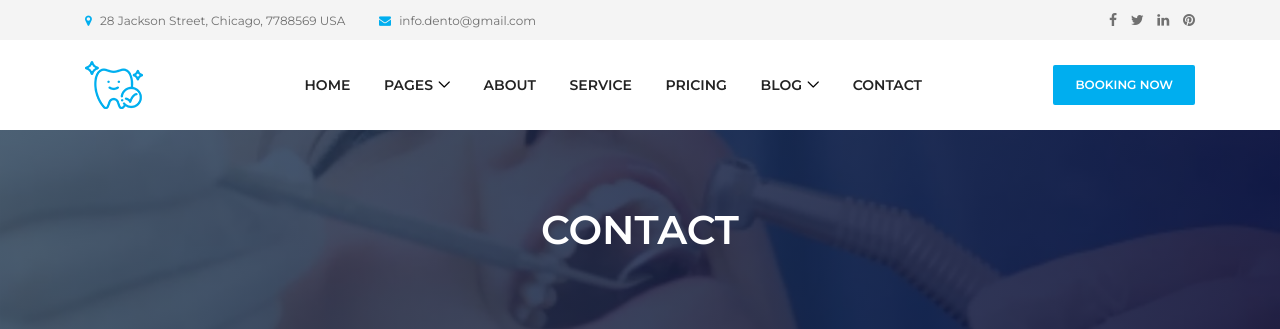
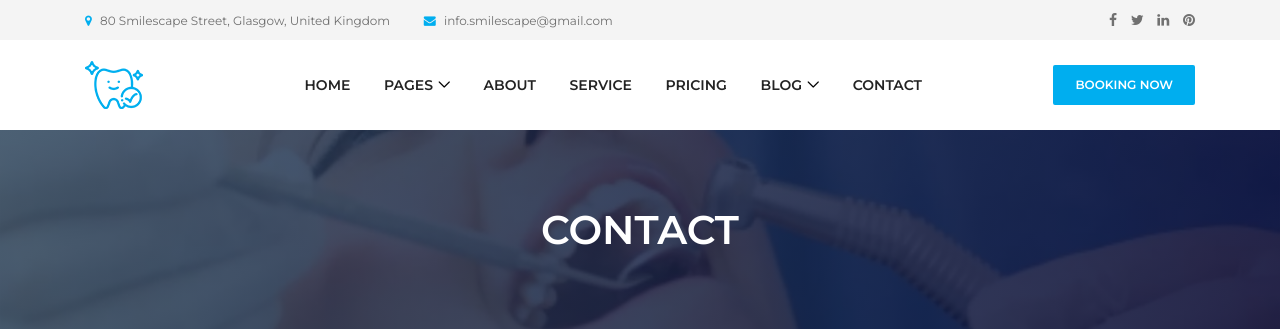
Before and after one commit to Saad1929/Smilescape-Dental-Website, a Django app: page /contact/ in a window 1280 px wide. Shown: the top 329 px of the page. Run offline with Django 3.2, Linux system fonts and the light colour scheme; some libraries are stand-ins or nearby versions; some web fonts are replaced.

Commit message:
Contact Error Fix

```diff
--- a/website/templates/contact.html
+++ b/website/templates/contact.html
@@ -37,8 +37,8 @@
           <!-- Top Content -->
           <div class="col-6 col-md-9 col-lg-8">
             <div class="top-header-content">
-              <a href="#" data-toggle="tooltip" data-placement="bottom" title="28 Jackson Street, Chicago, 7788569 USA"><i class="fa fa-map-marker"></i> <span>28 Jackson Street, Chicago, 7788569 USA</span></a>
-              <a href="#" data-toggle="tooltip" data-placement="bottom" title="info.dento@gmail.com"><i class="fa fa-envelope"></i> <span>info.dento@gmail.com</span></a>
+              <a href="#" data-toggle="tooltip" data-placement="bottom" title="80 Smilescape Street, Glasgow, United Kingdom"><i class="fa fa-map-marker"></i> <span>80 Smilescape Street, Glasgow, United Kingdom</span></a>
+              <a href="#" data-toggle="tooltip" data-placement="bottom" title="info.smilescape@gmail.com"><i class="fa fa-envelope"></i> <span>info.smilescape@gmail.com</span></a>
             </div>
           </div>
           <!-- Top Header Social Info -->
@@ -63,7 +63,7 @@
           <nav class="classy-navbar justify-content-between" id="dentoNav">
 
             <!-- Logo -->
-            <a class="nav-brand" href="index.html"><img src="{% static 'website/img/core-img/logo.png' %}" alt=""></a>
+            <a class="nav-brand" href="{% url 'home' %}"><img src="{% static 'website/img/core-img/logo.png' %}" alt=""></a>
 
             <!-- Navbar Toggler -->
             <div class="classy-navbar-toggler">
--- a/website/views.py
+++ b/website/views.py
@@ -13,6 +13,9 @@ def contact(request):
         message_email = request.POST['message-email'] #message-email is the form name in contact page
         message = request.POST['message'] #message is the form name
 
+        #If User Has Typed a message, Email With what they wrote
+
+
         return render(request, 'contact.html', {'message_name' : message_name})
     else:
         return render(request, 'contact.html', {})
```
